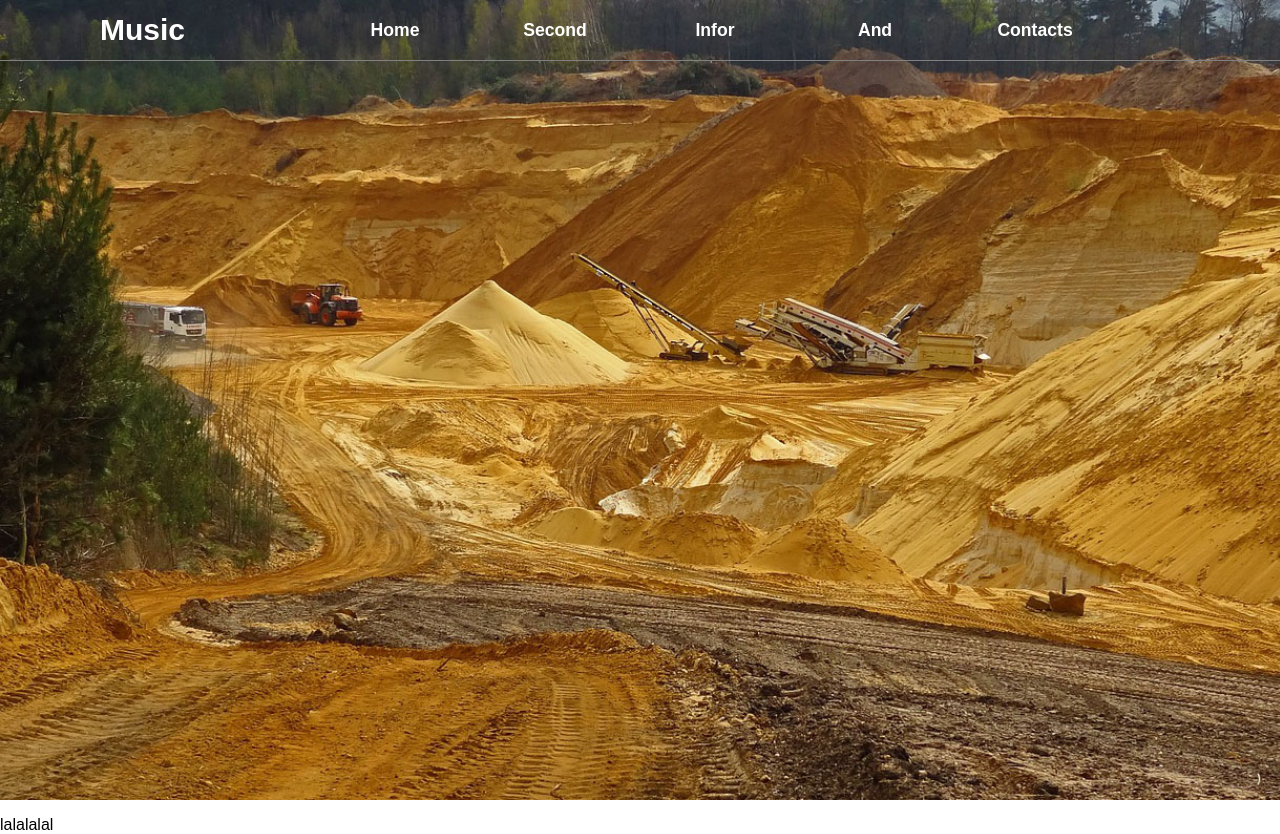
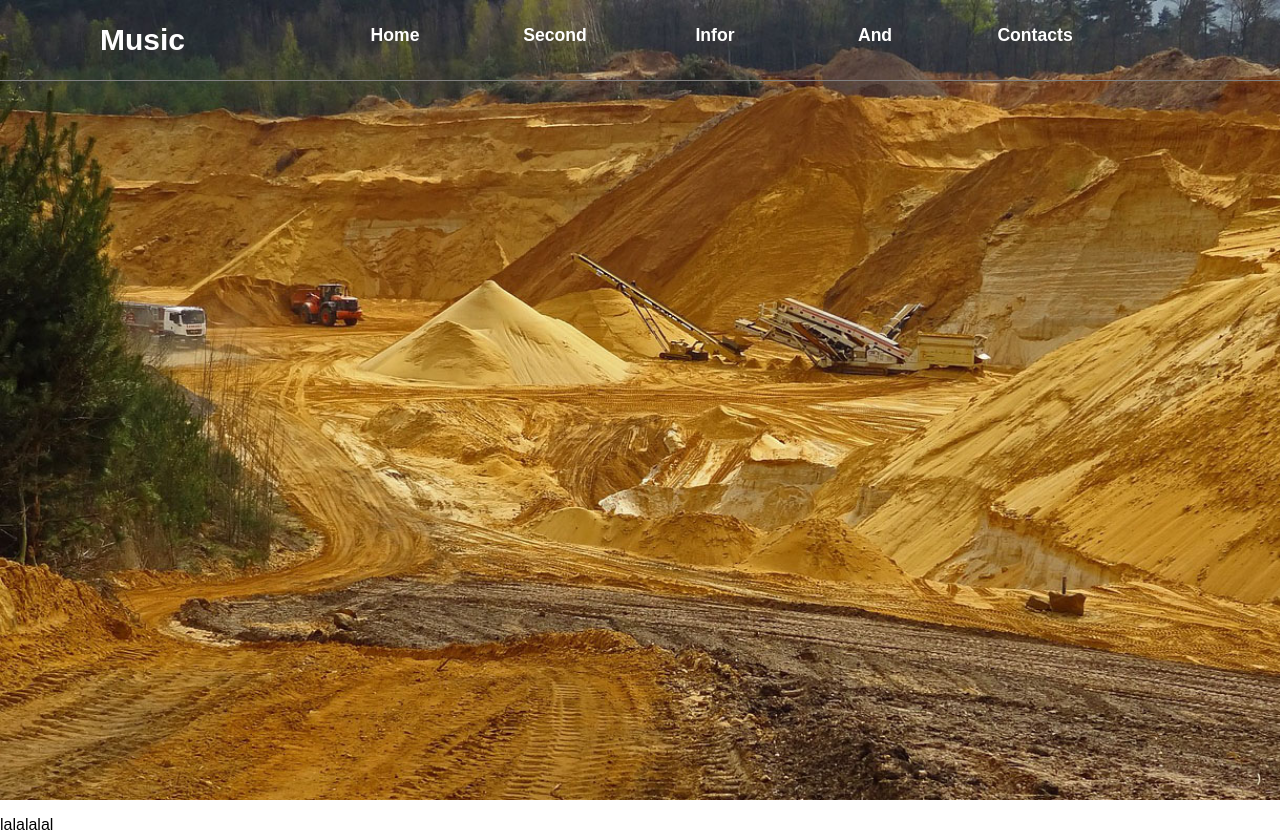
Before and after one commit to KaidiGuo/Multimedia, a plain HTML site: page index.html in a window 1280 px wide. Drawn offline with Linux system fonts and the light colour scheme.

Commit message:
Revert "NavBar auto changing!"
This reverts commit 6c2cbb981c058285f0c7395616db577dd399f0e3.

```diff
--- a/index.css
+++ b/index.css
@@ -8,11 +8,10 @@ body{
   font-family:Arial;
 }
 .NavBar{
-  position: fixed;
   border-bottom: 1px solid gray;
   width: 100%;
-  height: 60px;
-  line-height: 60px;
+  height: 80px;
+  position: fixed;
   top: 0px;
   right: 0px;
 }
@@ -28,7 +27,7 @@ body{
   padding: 0px;
   margin: 0px;
   font-size: 30px;
-  /*line-height: 80px;*/
+  line-height: 80px;
 }
 .Nav{
   height: inherit;
@@ -60,10 +59,9 @@ a{
   text-align: center;
   text-decoration: none;
   display: block;
+  height:66%;
   width: 100px;
-
-  /*height:66%;
-  padding-top: 25%;*/
+  padding-top: 25%;
 }
 
 .Nav a:hover{
@@ -71,8 +69,9 @@ a{
   text-align: center;
   text-decoration: none;
   display: block;
+  height:66%;
   width: 100px;
-
+  padding-top: 25%;
   color: rgb(108, 172, 240);
 }
 .firstpage{
```
